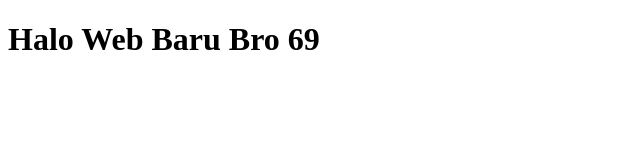
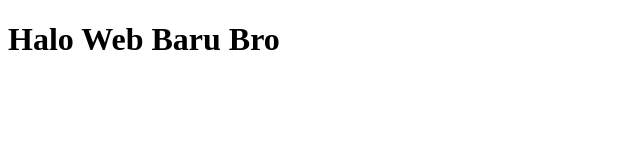
Before and after one commit to kzmsnj/Proyek-1-Revou, a plain HTML site: page Project 1/index.html in a window 1280 px wide. Shown: the full height of the page, 0-640 px from the left. Drawn offline with Linux system fonts and the light colour scheme.

Commit message:
third commit

```diff
--- a/Project 1/index.html
+++ b/Project 1/index.html
@@ -4,6 +4,6 @@
         <title>Proyek Web 1</title>
     </head>
     <body>
-        <h1>Halo Web Baru Bro 69</h1>
+        <h1>Halo Web Baru Bro</h1>
     </body>
 </html>
```
